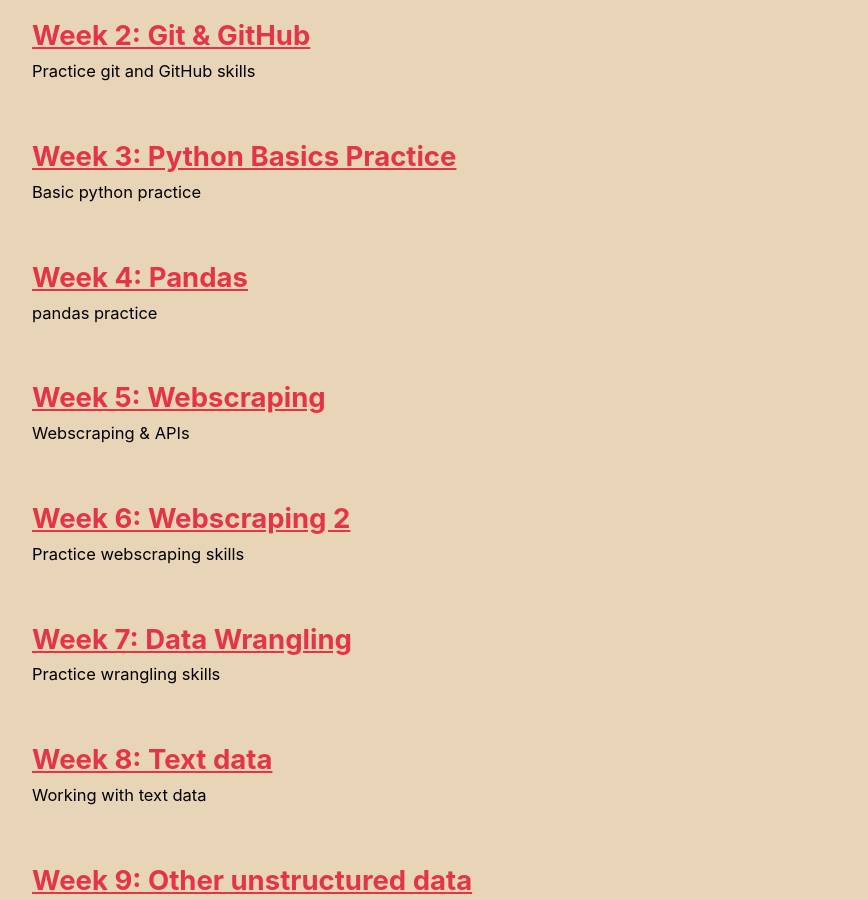
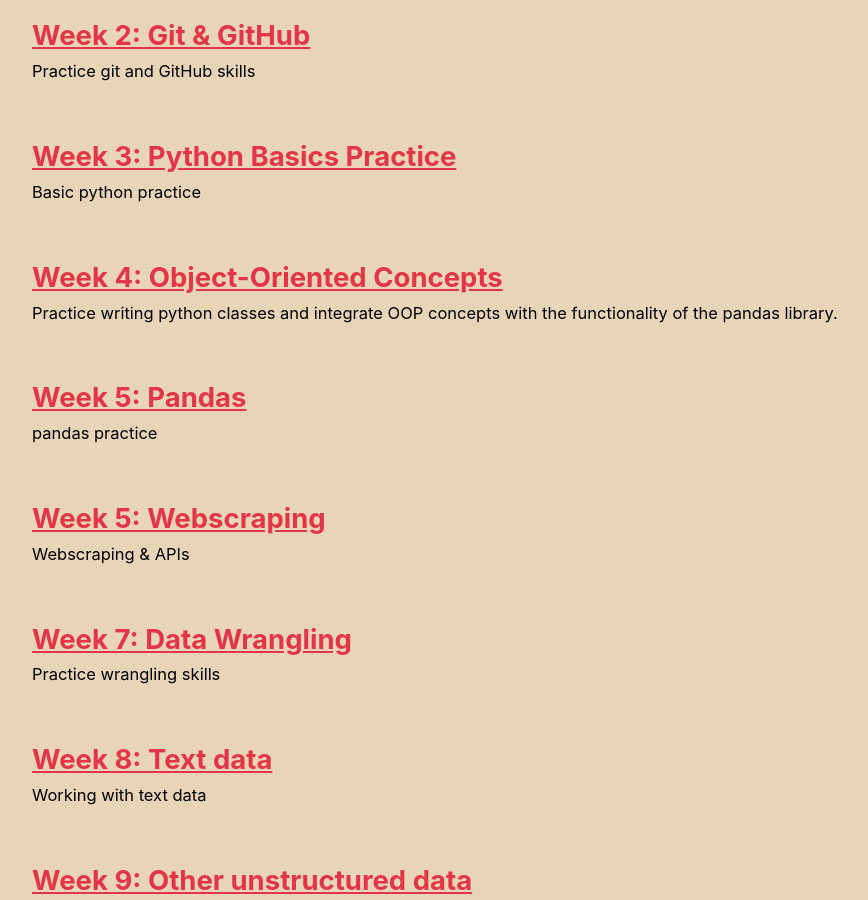
Before and after one commit to s386Fall2023/s386Fall2023.github.io, a Jekyll site: the page built from _pages/assignment-archive.md, in a window 1280 px wide and 900 px high, scrolled down 560 px. Shown: the whole window, without its empty margins (290-1158 px from the left). Built offline with Jekyll 4.4.1, drawn with Linux system fonts in a browser that asks for light colours; cached includes are drawn as plain includes; part of the change alters nothing that is shown.

Commit message:
Add oop lab and reorder labs

```diff
--- /dev/null
+++ b/_assignments/04oop.md
@@ -0,0 +1,83 @@
+---
+title: "Week 4: Object-Oriented Concepts"
+layout: single
+author_profile: false
+classes: wide
+excerpt: Practice writing python classes and integrate OOP concepts with the functionality of the pandas library.
+---
+
+
+**Objective:**
+The goal of this assignment is to merge foundational concepts from object-oriented programming with the utility of the Pandas library. By the end, you should be able to create classes that can effectively interact with and manipulate Pandas data structures.
+
+**Problem Statement:**
+You are a data analyst at a digital library. Your task is to design a system that can process, manipulate, and analyze data regarding different books available in the library.
+
+**Data:**
+You're given a CSV file named `library_books.csv` with the following columns:
+1. `ISBN`: Unique identifier for each book.
+2. `Title`: Title of the book.
+3. `Author`: Author of the book.
+4. `Genre`: Genre the book belongs to (e.g., Fiction, Non-Fiction, Mystery, Sci-Fi).
+5. `Pages`: Number of pages in the book.
+6. `PublishedYear`: The year the book was published.
+
+**Task 1:** Create a `Book` class
+
+1. Attributes:
+   - `ISBN`
+   - `Title`
+   - `Author`
+   - `Genre`
+   - `Pages`
+   - `PublishedYear`
+
+2. Methods:
+   - `get_age()`: Returns the age of the book based on the current year.
+   - `is_long()`: Returns `True` if the book has more than 300 pages, otherwise `False`.
+
+**Task 2:** Create a `Library` class
+
+1. Attributes:
+   - `dataframe`: A pandas DataFrame loaded from a provided CSV.
+
+2. Methods:
+   - `add_book()`: Takes an instance of `Book` and adds it to the dataframe.
+   - `remove_book()`: Takes an ISBN and removes the corresponding book from the dataframe.
+   - `get_books_by_author()`: Takes an author's name and returns a dataframe containing all books by that author.
+   - `get_genre_count()`: Returns a series with the count of books in each genre.
+
+**Requirements:**
+
+1. Ensure you use appropriate encapsulation principles. Not all attributes should be directly accessible or mutable.
+2. Your `Library` class should handle potential errors gracefully. For instance, attempting to remove a book that doesn't exist.
+
+---
+
+**Deliverables:**
+
+1. Write the Python code for the `Book` and `Library` classes in a file named `digital_library.py`.
+2. Provide a separate Python script, `test_library.py`, that:
+   - Creates instances of the `Book` class.
+   - Initializes a `Library` using the CSV data.
+   - Tests all methods of both classes to ensure they work as expected.
+
+**Submission Instructions:**
+
+1. Ensure your code is well-commented.
+2. Submit both the `digital_library.py` and `test_library.py` files.
+3. Ensure your code is free of syntax errors and runs without issues.
+
+---
+
+**Rubric:**
+
+1. Correct implementation and functionality of the `Book` class: 25 points.
+2. Correct implementation and functionality of the `Library` class: 50 points.
+3. Appropriate use of Pandas functions and methods: 15 points.
+4. Clarity, structure, and comments in the code: 10 points.
+
+**Bonus:**
+For an extra 10 points, enhance the `Library` class with a method `get_books_summary()` that returns a dataframe with the following columns: `Title`, `Author`, `Pages`, and a new column `Description` which combines all previous columns in the format: "`Title` by `Author` is a `Pages` pages long book."
+
+---
--- a/_assignments/04pandas.md
+++ b/_assignments/05pandas.md
@@ -1,5 +1,5 @@
 ---
-title: "Week 4: Pandas"
+title: "Week 5: Pandas"
 layout: single
 author_profile: false
 classes: wide
--- a/_assignments/06web2.md
+++ /dev/null
@@ -1,7 +0,0 @@
----
-title: "Week 6: Webscraping 2"
-layout: single
-author_profile: false
-classes: wide
-excerpt: Practice webscraping skills
----
```
Also changed, not shown: _assignments/06webscraping.md (renamed from _assignments/05webscraping.md).
